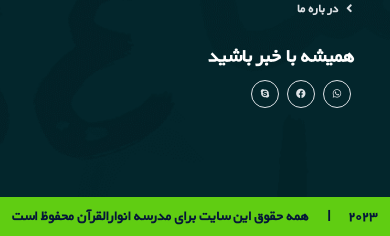
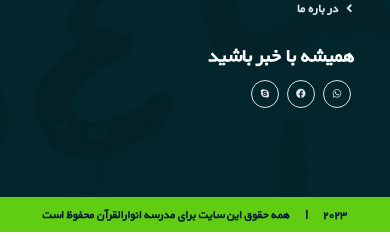
Before and after one commit to AbdulMobinFata/anwarul-quran, a Flask app: page / in a window 390 px wide. Shown: the part 6148-6384 px from the top of the page. Run offline with Flask 3, Linux system fonts and the light colour scheme; some libraries are stand-ins or nearby versions.

Commit message:
copyright p tag font size changed

```diff
--- a/static/css/responsive-style.css
+++ b/static/css/responsive-style.css
@@ -175,4 +175,7 @@
         margin: 0;
         padding: 0;
     }
+    .copyright_section p{
+        font-size: 1.5rem;
+    }
 }
```
